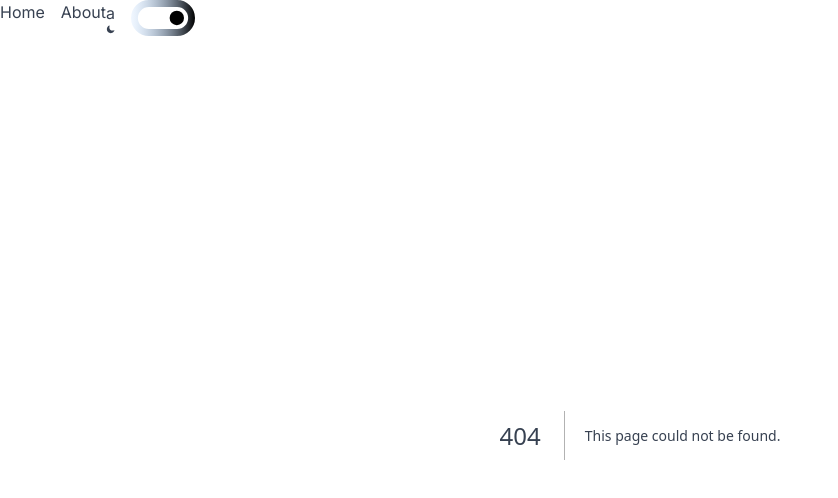
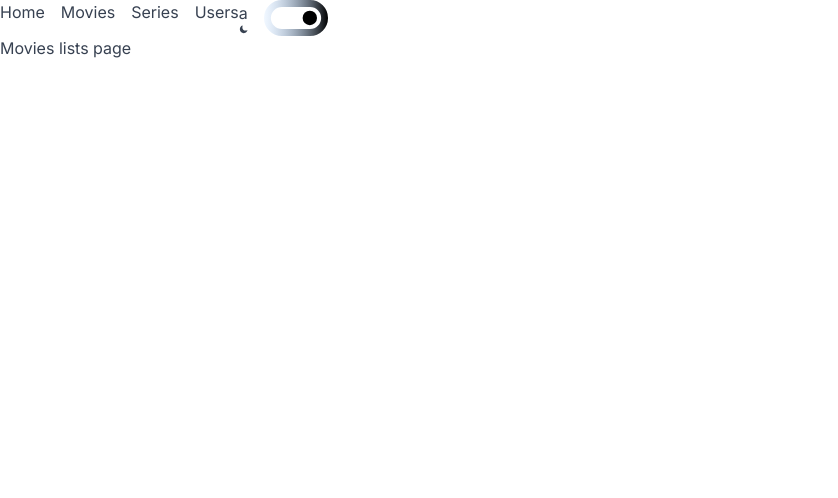
Before and after one commit to Lea-ne/imdb-next, a Next.js app: page /movies in a window 1280 px wide. Before the commit this address had no page. Shown: the top 498 px of the page, without its empty margins (0-838 px from the left). Built offline with nearby package versions, Linux system fonts and the light colour scheme.

Commit message:
create pricipal path of the site, movies, series, users

```diff
--- /dev/null
+++ b/src/app/movies/page.jsx
@@ -0,0 +1,7 @@
+
+
+export default function Movies() {
+  return (
+    <div>Movies lists page</div>
+  )
+}
--- /dev/null
+++ b/src/app/series/page.jsx
@@ -0,0 +1,7 @@
+import React from 'react'
+
+export default function Series() {
+  return (
+    <div>Series list page</div>
+  )
+}
--- /dev/null
+++ b/src/app/users/page.jsx
@@ -0,0 +1,7 @@
+import React from 'react'
+
+export default function Users() {
+  return (
+    <div>Users crtics</div>
+  )
+}
--- a/src/components/header/Header.jsx
+++ b/src/components/header/Header.jsx
@@ -9,7 +9,9 @@ export default function Header() {
       <div className="flex gap-4">
 
         <a href="/">Home</a>
-        <a href="/about">About</a>
+        <a href="/movies">Movies</a>
+        <a href="/series">Series</a>
+        <a href="/users">Users</a>
       </div>
       <div className="flex items-center gap-4">
         <DarkModeSwitch/>
```
